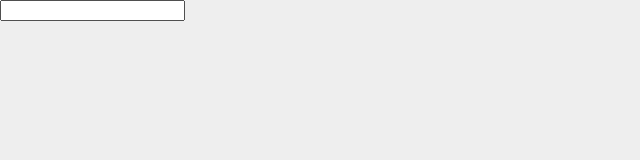
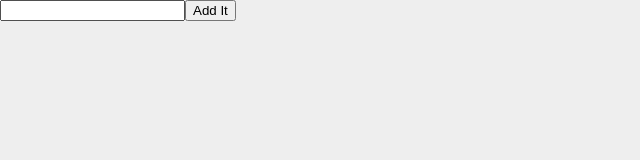
Before and after one commit to kolyaventuri/spaghetti, a Next.js app: page / in a window 1280 px wide. Shown: the top 160 px of the page, without its empty margins (0-640 px from the left). Built offline with nearby package versions, Linux system fonts and the light colour scheme.

Commit message:
Add button to form

```diff
--- a/src/components/form.tsx
+++ b/src/components/form.tsx
@@ -1,6 +1,10 @@
 import React, {useState} from 'react';
 
-const Form: React.FC = () => {
+type Props = {
+  onClick: (message: string) => void;
+};
+
+const Form: React.FC<Props> = ({onClick}: Props) => {
   const [value, setValue] = useState('');
 
   const handleChange = (event: React.ChangeEvent<HTMLInputElement>): void => {
@@ -9,7 +13,18 @@ const Form: React.FC = () => {
     setValue(newValue);
   };
 
-  return <input type="text" value={value} onChange={handleChange} />;
+  const clickHandler = (): void => {
+    onClick(value);
+  };
+
+  return (
+    <div>
+      <input type="text" value={value} onChange={handleChange} />
+      <button type="button" onClick={clickHandler}>
+        Add It
+      </button>
+    </div>
+  );
 };
 
 export default Form;
--- a/src/pages/index.tsx
+++ b/src/pages/index.tsx
@@ -5,20 +5,22 @@ import '../styles/index.scss';
 import Form from 'src/components/form';
 import List from 'src/components/list';
 
-class Home extends React.Component {
-  render(): JSX.Element {
+const Home: React.FC = () => {
+  const onClick = (): void => {
+    console.log('TODO');
+  };
+
   return (
     <div>
       <Head>
         <title>Spaghetti</title>
       </Head>
       <section className="section">
-          <Form />
+        <Form onClick={onClick} />
         <List />
       </section>
     </div>
   );
-  }
-}
+};
 
 export default Home;
```
Also changed, not shown: test/helpers/noop.ts (added, +2 -0 lines), 1 other file (tests, documents, lock files or other folders). Lines whose indentation alone changed are shown as unchanged.
